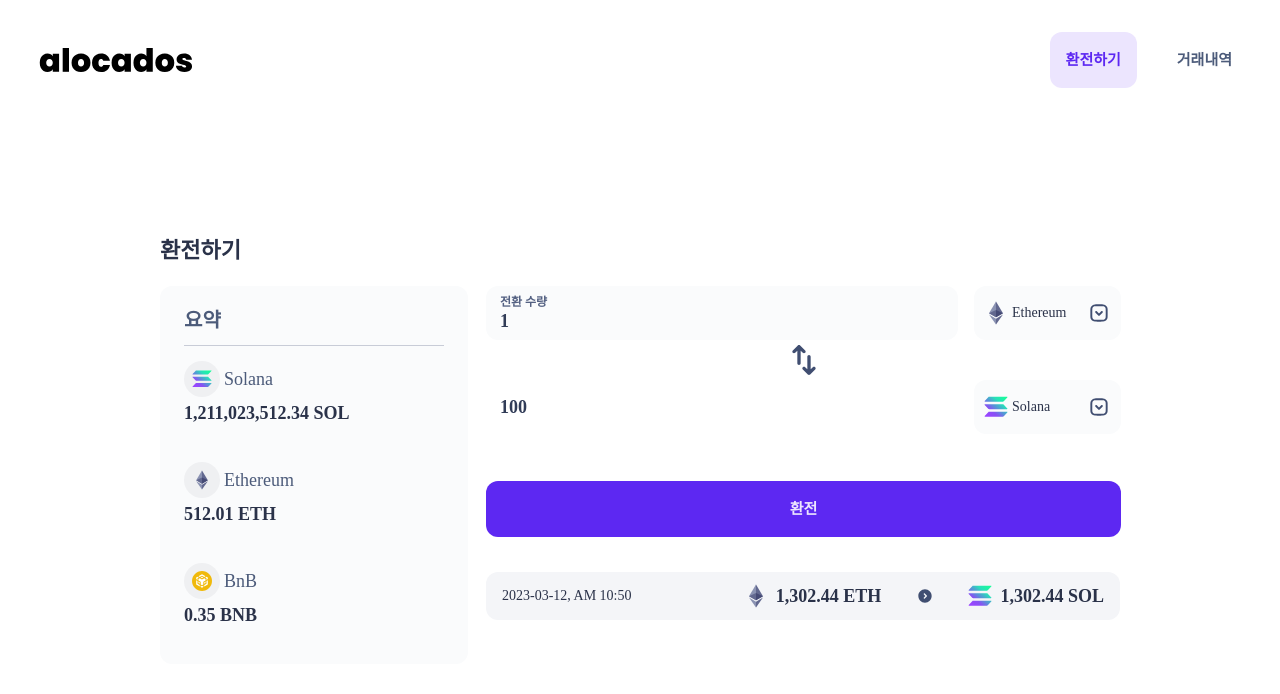
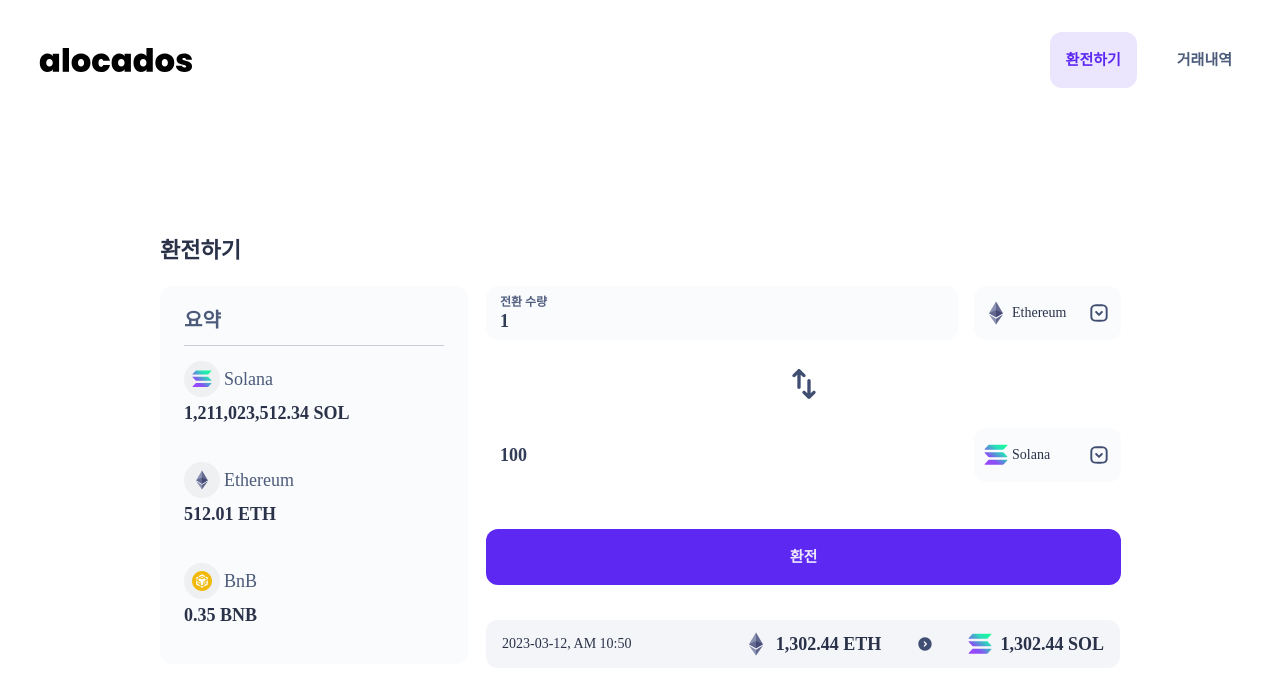
Before and after one commit to Sonwanseo/alocados-frontend-task, a React (Create React App) app: page /exchanging-money in a window 1280 px wide. Shown: the top 694 px of the page. Built offline with nearby package versions, Linux system fonts and the light colour scheme.

Commit message:
feat: 아이콘에 margin 추가

```diff
--- a/src/pages/ExchangingMoney/components/Exchange/Exchange.tsx
+++ b/src/pages/ExchangingMoney/components/Exchange/Exchange.tsx
@@ -21,6 +21,7 @@
 const SwapIcon = styled.img`
   width: 40px;
   height: 40px;
+  margin: 24px 0px;
 `;
 
 const ResultBox = styled(FlexBox)`
```
